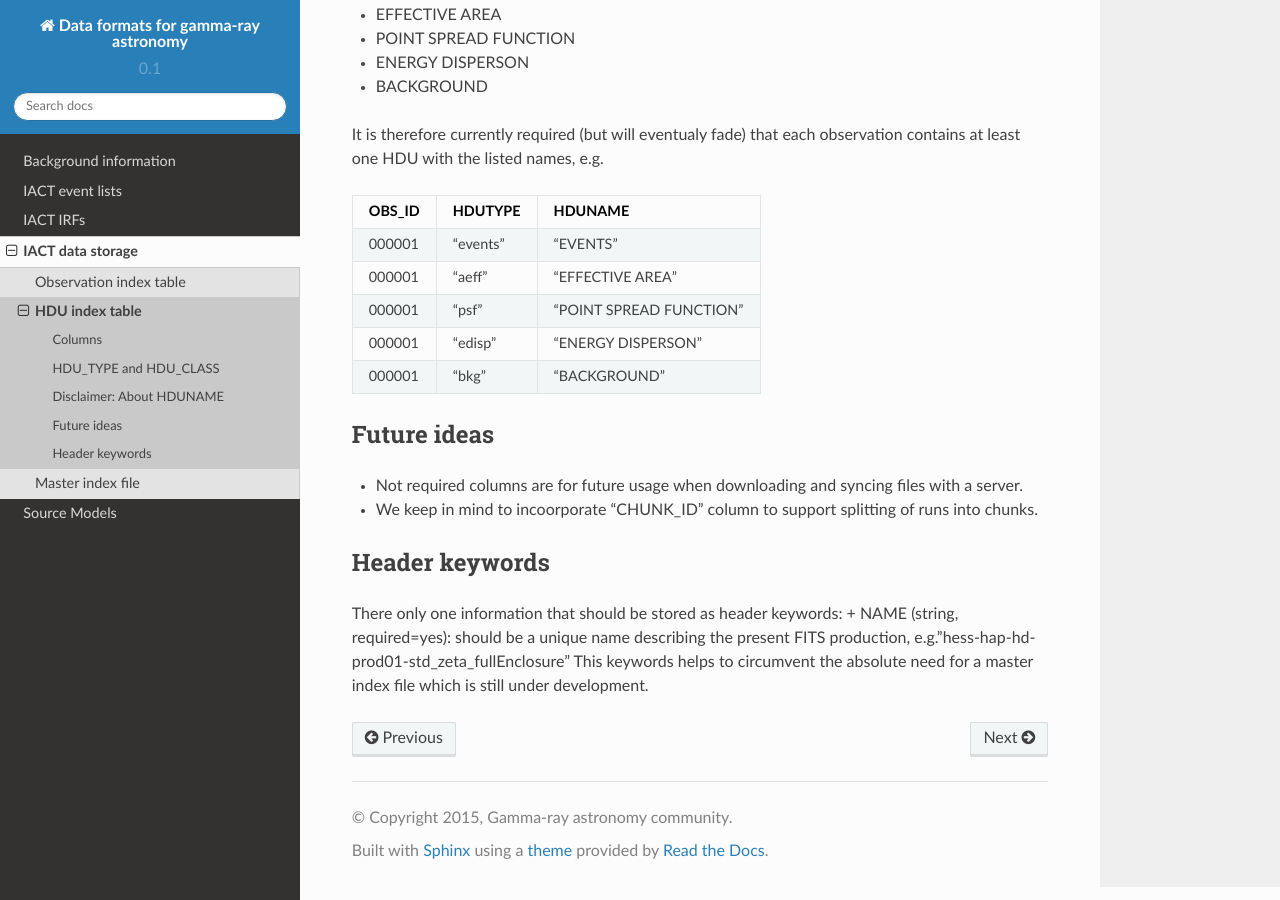
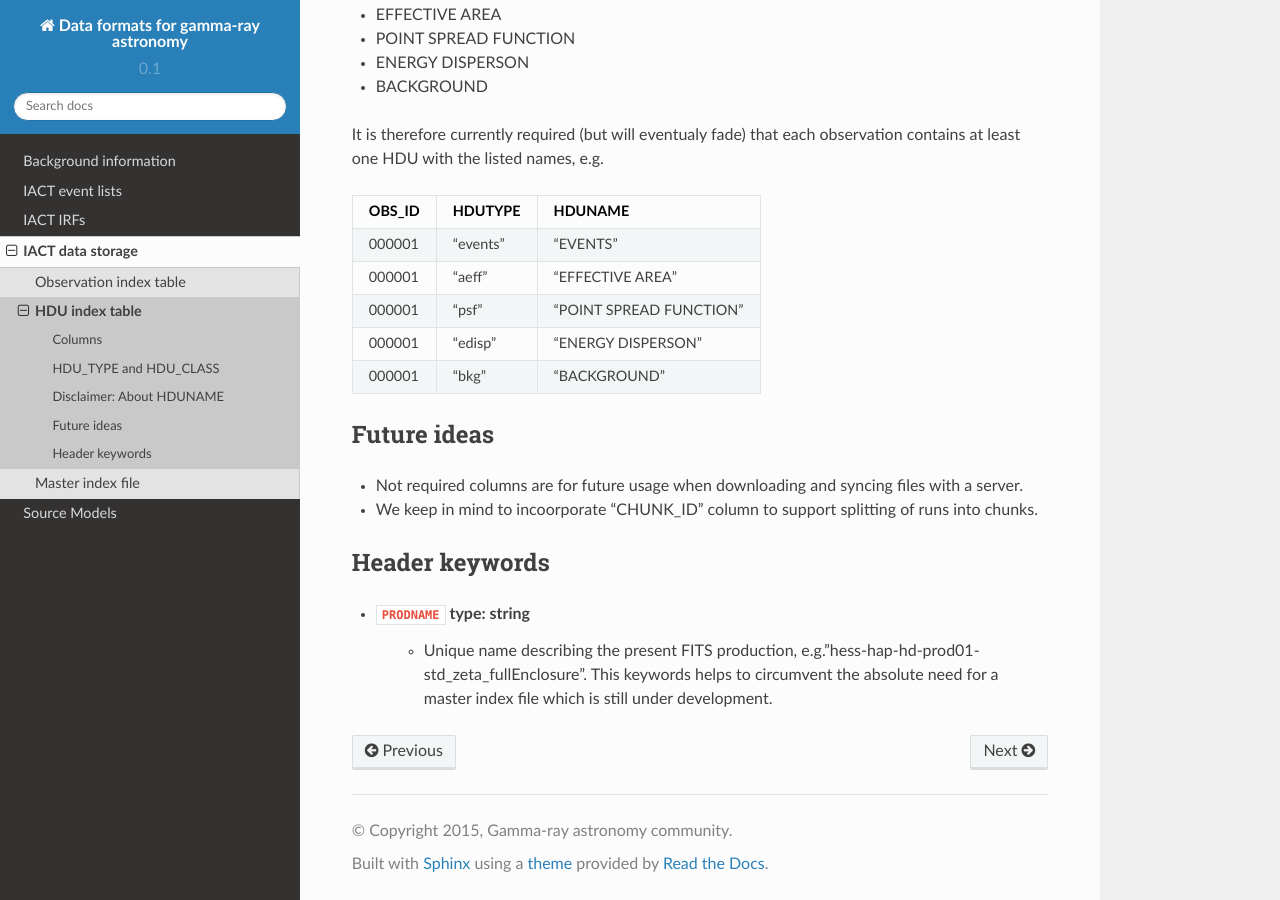
Before and after one commit to open-gamma-ray-astro/gamma-astro-data-formats, a Sphinx documentation site: the page built from source/data_storage/hdu_index/index.rst, in a window 1280 px wide and 900 px high, scrolled down 1796 px. Built offline with Sphinx 7.4.7 and the Read the Docs theme 2.0.0, drawn with Linux system fonts in a browser that asks for light colours.

Commit message:
reformatted header keywords section from hdu index

```diff
--- a/source/data_storage/hdu_index/index.rst
+++ b/source/data_storage/hdu_index/index.rst
@@ -107,6 +107,5 @@ Future ideas
 Header keywords
 ---------------
 
-There only one information that should be stored as header keywords:
-+ NAME (string, required=yes): should be a unique name describing the present FITS production, e.g."hess-hap-hd-prod01-std_zeta_fullEnclosure"
-This keywords helps to circumvent the absolute need for a master index file which is still under development.
+* ``PRODNAME`` type: string
+    * Unique name describing the present FITS production, e.g."hess-hap-hd-prod01-std_zeta_fullEnclosure". This keywords helps to circumvent the absolute need for a master index file which is still under development.
```
